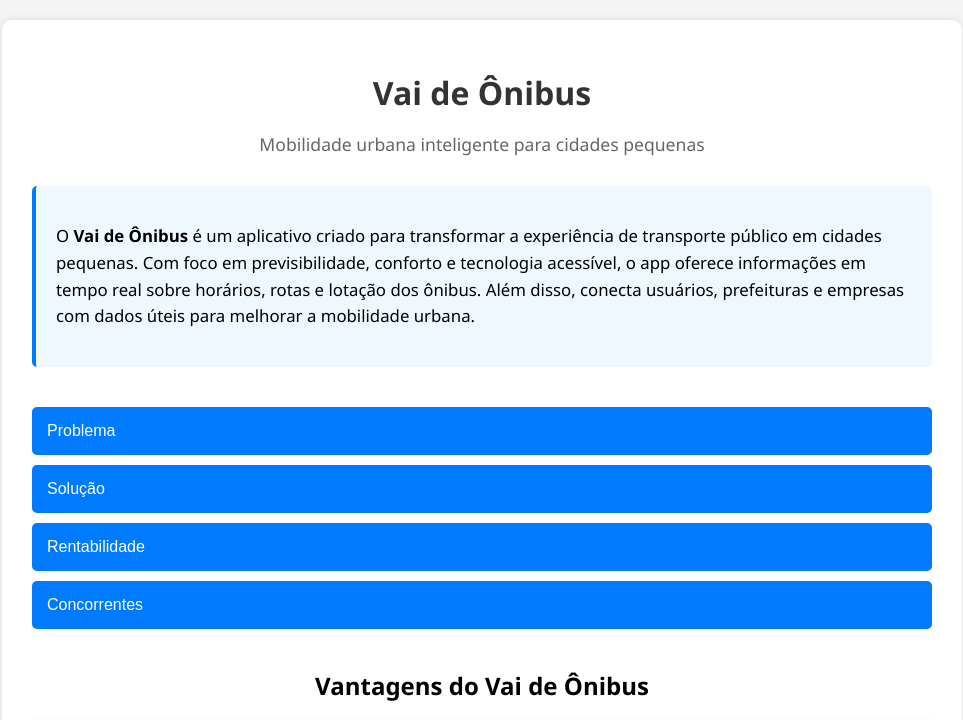
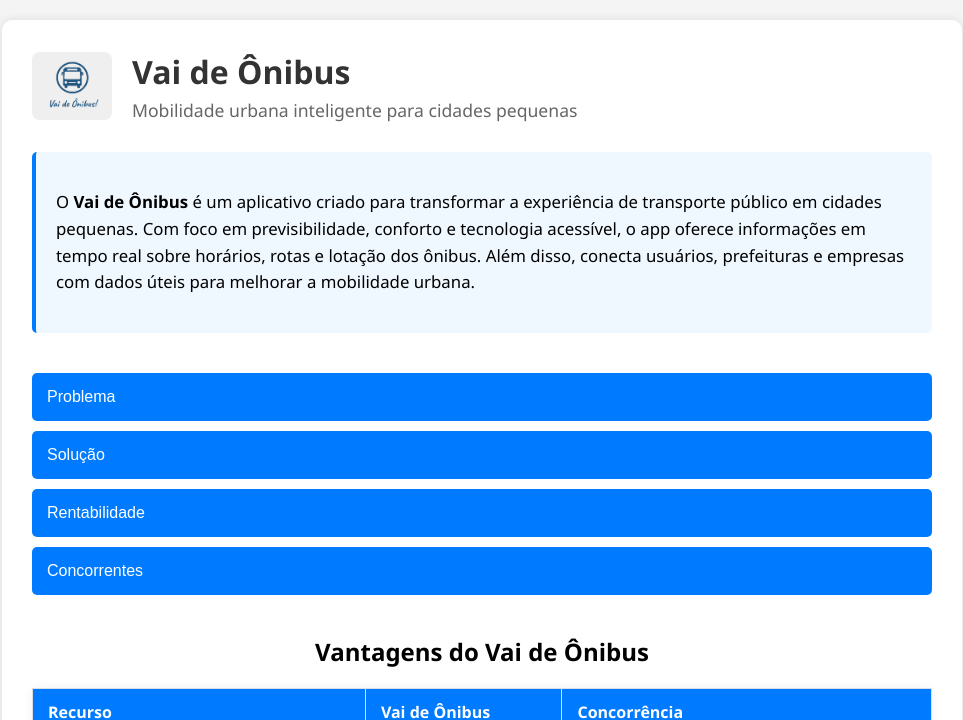
Before and after one commit to fernandinhalsk/vai-de-onibus, a plain HTML site: page index.html in a window 1280 px wide. Shown: the top 720 px of the page, without its empty margins (158-1121 px from the left). Drawn offline with Linux system fonts and the light colour scheme.

Commit message:
veremos manx

```diff
--- a/index.html
+++ b/index.html
@@ -8,8 +8,13 @@
 </head>
 <body>
   <div class="container">
-    <h1>Vai de Ônibus</h1>
-    <p class="subtitulo">Mobilidade urbana inteligente para cidades pequenas</p>
+    <div class="topo">
+      <img src="logo.png" alt="Logo Vai de Ônibus" class="logo" />
+      <div class="titulo">
+        <h1>Vai de Ônibus</h1>
+        <p class="subtitulo">Mobilidade urbana inteligente para cidades pequenas</p>
+      </div>
+    </div>
 
     <section class="intro">
       <p>
--- a/style.css
+++ b/style.css
@@ -14,17 +14,29 @@ body {
   box-shadow: 0 0 10px rgba(0,0,0,0.1);
 }
 
-h1 {
-  text-align: center;
-  margin-bottom: 10px;
+.topo {
+  display: flex;
+  align-items: center;
+  gap: 20px;
+  margin-bottom: 30px;
+}
+
+.logo {
+  width: 80px;
+  height: auto;
+  border-radius: 8px;
+}
+
+.titulo h1 {
+  margin: 0;
+  font-size: 2em;
   color: #333;
 }
 
 .subtitulo {
-  text-align: center;
+  margin: 5px 0 0;
   font-size: 1.1em;
   color: #666;
-  margin-bottom: 30px;
 }
 
 .intro {
```
